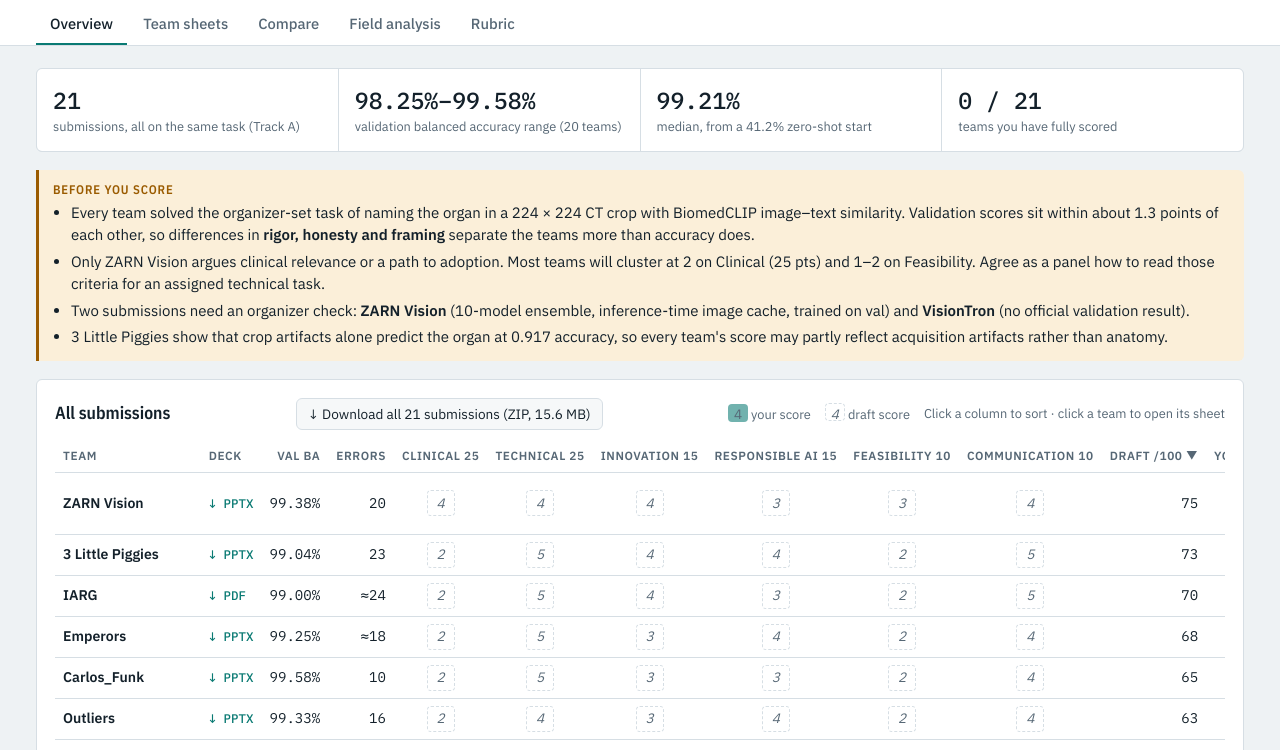
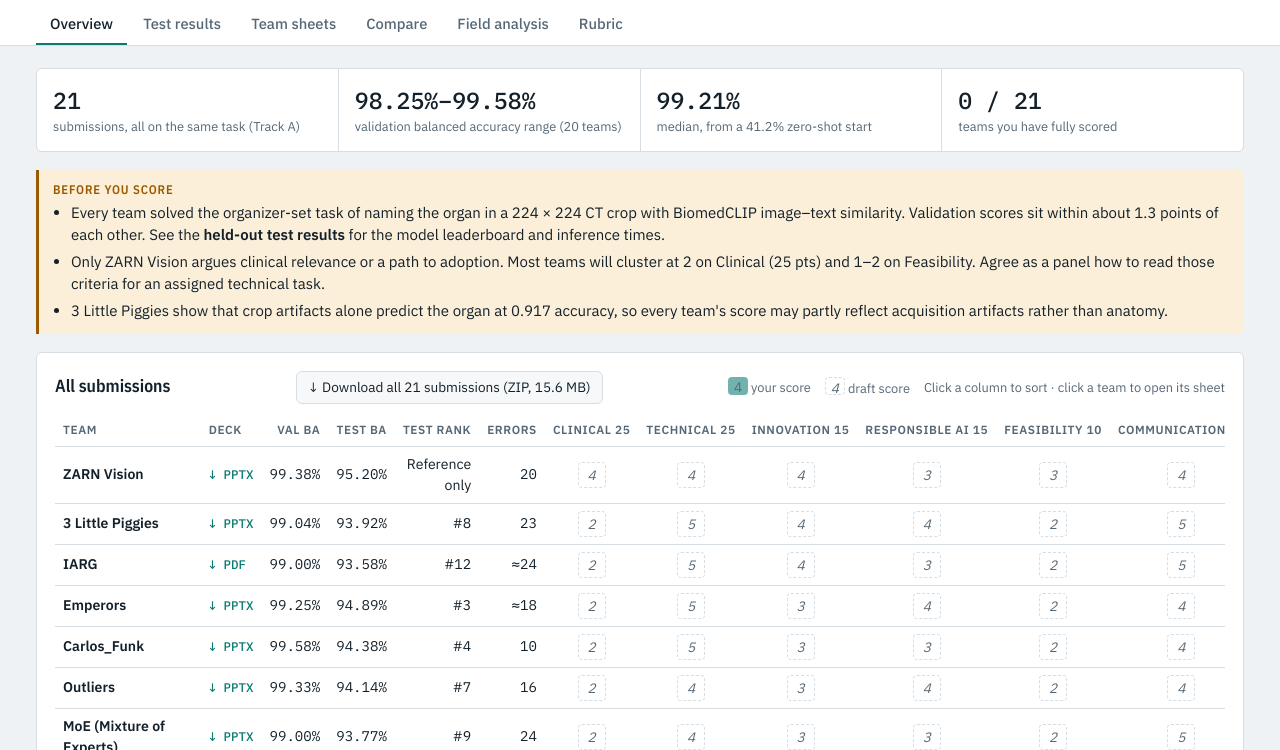
Before and after one commit to snsie/HackRanks, a plain HTML site: page index.html in a window 1280 px wide. Shown: the part 50-800 px from the top of the page. Drawn offline with nearby package versions, Linux system fonts and the light colour scheme.

Commit message:
Add held-out test results to the judging desk

```diff
--- a/index.html
+++ b/index.html
@@ -114,8 +114,8 @@ main { padding-block: 22px 60px; }
 table { border-collapse: collapse; width: 100%; font-size: .88rem; }
 th, td { padding: 7px 8px; text-align: left; border-bottom: 1px solid var(--line); vertical-align: middle; }
 thead th { font-size: .74rem; text-transform: uppercase; letter-spacing: .05em; color: var(--muted); font-weight: 600; white-space: nowrap; background: var(--surface); position: sticky; top: 0; }
-th.sortable { cursor: pointer; }
-th.sortable:hover { color: var(--ink); }
+th.sortable button { border: 0; padding: 0; background: transparent; font: inherit; color: inherit; letter-spacing: inherit; text-transform: inherit; cursor: pointer; }
+th.sortable button:hover { color: var(--ink); }
 th .arrow { font-size: .7rem; }
 td.r, th.r { text-align: right; }
 td.c, th.c { text-align: center; }
@@ -236,6 +236,7 @@ details.desc ul { margin: 6px 0 0; padding-left: 18px; font-size: .84rem; color:
     </div>
     <nav class="tabs" aria-label="Views">
       <a href="#overview" data-view="overview">Overview</a>
+      <a href="#test-results" data-view="test-results">Test results</a>
       <a href="#teams" data-view="teams">Team sheets</a>
       <a href="#compare" data-view="compare">Compare</a>
       <a href="#field" data-view="field">Field analysis</a>
@@ -246,6 +247,7 @@ details.desc ul { margin: 6px 0 0; padding-left: 18px; font-size: .84rem; color:
 
 <main class="wrap">
   <section class="view" id="view-overview"></section>
+  <section class="view" id="view-test-results" hidden></section>
   <section class="view" id="view-teams" hidden></section>
   <section class="view" id="view-compare" hidden></section>
   <section class="view" id="view-field" hidden></section>
@@ -305,8 +307,8 @@ const TEAMS = [
   results: ["5-fold CV mean 97.71% (single model) → 99.15% (final)", "Official split 99.38%, macro AUC 99.99%", "Errors per fold 55 → 20; pancreas ↔ kidney is 47 of 102 remaining errors", "Ablation table of 10 ideas with kept / dropped verdicts"],
   strengths: ["Exposes seed variance others ignored (the 'seed lottery') and evaluates on 25 runs", "Only team to name clinical users and uses: organ tagging, segmentation QC, routing to organ-specific models, report pre-fill", "Names concrete steps toward clinical use: 3-D localization, multi-site validation, calibrated deferral to a radiologist"],
   gaps: ["The inference system is a 10-model output ensemble plus a training-image lookup, which may conflict with the one-model rule", "Final members retrained on all 16,800 crops, which includes the 2,400 validation images", "Clinical slide was added at a mentor's request; it lists uses but cites no evidence or workflow data"],
-  flags: [{ lvl: "danger", t: "Rule check needed. Other teams describe the rules as one model, one forward pass, train folder only (Carlos_Funk: averaging model outputs is 'not allowed'). ZARN averages the cosines of 10 members, adds a training-image cache at inference, and retrains on train + val. Confirm with the organizers before ranking." }, { lvl: "info", t: "Team lists a faculty member (Dr. Naveen Baskaran). Check for conflicts of interest on the panel." }],
-  questions: ["How does a 10-member ensemble with an image cache satisfy the single-model, cosine-only rule?", "If members were retrained on all 16,800 crops, which number is a clean held-out estimate?", "What would calibrated deferral look like in a radiology worklist?"],
+  flags: [{ lvl: "info", t: "Team lists a faculty member (Dr. Naveen Baskaran). Check for conflicts of interest on the panel." }],
+  questions: ["How would a single model perform without the ensemble and image cache?", "If members were retrained on all 16,800 crops, which number is a clean held-out estimate?", "What would calibrated deferral look like in a radiology worklist?"],
   sugg: { c1: [4, "Only team with a clinical-relevance slide: names users, use cases and future validation, though without evidence."], c2: [4, "Most rigorous variance analysis in the field (5 folds × 5 seeds); held at 4 because of open rule-compliance questions and training on val."], c3: [4, "Mixed-resolution ensemble plus a label-free image cache is a creative combination; the parts are known methods."], c4: [3, "Mentions deferral to a radiologist and multi-site validation; no bias, privacy or safety analysis."], c5: [3, "Next steps are named (3-D localization, multi-site data, calibrated deferral) but without partners, resources or a timeline."], c6: [4, "Clear numbered storyline and an honest 'will it hold' slide; some dense slides."] } },
 
 { id: "3-little-piggies", name: "3 Little Piggies", file: "summary_3_Little_Piggies.pptx", slides: 10,
@@ -605,9 +607,34 @@ const TEAMS = [
   results: ["CV folds 96.77–98.06%, mean 97.39%", "Official validation: not reported"],
   strengths: ["Original layer-aware adapter design", "Selects on worst-template accuracy, a sensible robustness criterion", "Explicitly refuses to present unverified metrics"],
   gaps: ["No official validation score, so results can't be compared with other teams", "Placeholders and to-dos left in the deck", "No team members listed"],
-  flags: [{ lvl: "danger", t: "Incomplete submission: no official validation result, and run scripts may not exist. Confirm with the organizers whether a scored checkpoint was submitted." }, { lvl: "warn", t: "Team members are not listed anywhere in the deck." }],
-  questions: ["Was a checkpoint submitted for the hidden test, and does it run with evaluate.py?"],
+  flags: [{ lvl: "warn", t: "Team members are not listed anywhere in the deck." }],
+  questions: ["What was missing from the version submitted at the deadline?"],
   sugg: { c1: [2, "No clinical framing."], c2: [2, "Partially working: CV results only, official evaluation pending."], c3: [3, "Layer-aware LoRA with spatial adapters is a creative design."], c4: [2, "Transparent about unverified metrics; nothing else."], c5: [1, "No path to use; reproducibility steps incomplete."], c6: [1, "Unfinished deck with placeholders and slides out of order."] } }
+];
+
+/* Organizer-provided held-out test results from Final_rank.csv, in published rank order. */
+const TEST_RESULTS = [
+  { id: "kong-skull-island", rank: 1, ba: 0.9566, auc: 0.9982, f1: 0.9544, seconds: 37.3 },
+  { id: "git-happens", rank: 2, ba: 0.951, auc: 0.9903, f1: 0.9502, seconds: 76 },
+  { id: "emperors", rank: 3, ba: 0.9489, auc: 0.9955, f1: 0.9479, seconds: 47.2 },
+  { id: "carlos-funk", rank: 4, ba: 0.9438, auc: 0.9973, f1: 0.9408, seconds: 47.1 },
+  { id: "cmil-rockstars", rank: 5, ba: 0.9425, auc: 0.9967, f1: 0.9396, seconds: 179.3 },
+  { id: "hackit", rank: 6, ba: 0.9422, auc: 0.9954, f1: 0.9383, seconds: 37.8 },
+  { id: "outliers", rank: 7, ba: 0.9414, auc: 0.9971, f1: 0.9369, seconds: 37.2 },
+  { id: "3-little-piggies", rank: 8, ba: 0.9392, auc: 0.9966, f1: 0.9346, seconds: 214.4 },
+  { id: "moe", rank: 9, ba: 0.9377, auc: 0.9968, f1: 0.9367, seconds: 47.5 },
+  { id: "eyegem", rank: 10, ba: 0.9376, auc: 0.9949, f1: 0.9327, seconds: 99.2 },
+  { id: "falcons", rank: 11, ba: 0.9368, auc: 0.9937, f1: 0.9326, seconds: 39.5 },
+  { id: "iarg", rank: 12, ba: 0.9358, auc: 0.9962, f1: 0.9331, seconds: 47.5 },
+  { id: "tbd-team-a", rank: 13, ba: 0.9316, auc: 0.9953, f1: 0.9246, seconds: 116.2 },
+  { id: "unknown-variables", rank: 14, ba: 0.9315, auc: 0.9947, f1: 0.9296, seconds: 37.4 },
+  { id: "setu", rank: 15, ba: 0.9315, auc: 0.9939, f1: 0.9289, seconds: 37 },
+  { id: "tbd-team-c", rank: 16, ba: 0.9305, auc: 0.996, f1: 0.9267, seconds: 37.9 },
+  { id: "two-brain-cells", rank: 17, ba: 0.9183, auc: 0.9912, f1: 0.9131, seconds: 36.8 },
+  { id: "tbd-team-g", rank: 18, ba: 0.9133, auc: 0.993, f1: 0.9136, seconds: 36 },
+  { id: "ufigemt", rank: 19, ba: 0.8999, auc: 0.9912, f1: 0.8957, seconds: 38.1 },
+  { id: "zarn-vision", rank: null, ba: 0.952, auc: 0.9979, f1: 0.9501, seconds: 575.8, note: "The submission used a 10-model ensemble at inference. The final model.py was required to use a single fine-tuned BiomedCLIP model." },
+  { id: "visiontron", rank: null, ba: 0.923, auc: 0.9947, f1: 0.9278, seconds: 52.3, note: "The 2:00 PM submission did not meet the requirements. These metrics come from the version submitted at 2:20 PM." },
 ];
 
 /* ---------------- Helpers ---------------- */
@@ -615,6 +642,14 @@ const $ = (s, el = document) => el.querySelector(s);
 const esc = s => String(s == null ? "" : s).replace(/[&<>"']/g, c => ({ "&": "&amp;", "<": "&lt;", ">": "&gt;", '"': "&quot;", "'": "&#39;" }[c]));
 const pct = (v, d = 2) => v == null ? "—" : (v * 100).toFixed(d) + "%";
 const byId = Object.fromEntries(TEAMS.map(t => [t.id, t]));
+const testById = Object.fromEntries(TEST_RESULTS.map(r => [r.id, r]));
+const testRank = r => r.rank == null ? "Reference only" : "#" + r.rank;
+const testMetrics = [
+  ["Balanced accuracy", r => pct(r.ba)],
+  ["Macro AUC", r => r.auc.toFixed(4)],
+  ["Macro F1", r => r.f1.toFixed(4)],
+  ["Total inference time (s)", r => r.seconds.toFixed(1)]
+];
 
 /* Submission downloads: decks live in submissions/ next to this page. */
 const FILE_BYTES = {
@@ -727,7 +762,6 @@ function scoreCell(id, k, t) {
 }
 function flagPills(t) {
   const out = [];
-  t.flags.forEach(f => { if (f.lvl === "danger") out.push(`<span class="pill danger">${t.id === "visiontron" ? "Incomplete" : "Rule check"}</span>`); });
   if (t.flags.some(f => /not listed/.test(f.t))) out.push(`<span class="pill warn">No roster</span>`);
   if (t.flags.some(f => /faculty/.test(f.t))) out.push(`<span class="pill warn">Faculty member</span>`);
   if (S.sheet.teams[t.id]?.coi) out.push(`<span class="pill danger">Recused</span>`);
@@ -737,6 +771,7 @@ function sortVal(t, key) {
   switch (key) {
     case "name": return t.name.toLowerCase();
     case "ba": return t.ba ?? -1;
+    case "testRank": return testById[t.id].rank;
     case "err": return t.err ?? 9999;
     case "sugg": return suggTotal(t);
     case "mine": return myTotal(t.id) ?? -1;
@@ -751,11 +786,15 @@ function renderOverview() {
   const scored = TEAMS.filter(t => myCount(t.id) === 6).length;
   const rows = [...TEAMS].sort((a, b) => {
     const va = sortVal(a, S.sort.key), vb = sortVal(b, S.sort.key);
+    if (S.sort.key === "testRank") {
+      if (va == null) return vb == null ? 0 : 1;
+      if (vb == null) return -1;
+    }
     if (va < vb) return -1 * S.sort.dir; if (va > vb) return 1 * S.sort.dir; return 0;
   });
   const head = (key, label, cls = "") => {
     const on = S.sort.key === key;
-    return `<th class="sortable ${cls}" data-sort="${key}" aria-sort="${on ? (S.sort.dir > 0 ? "ascending" : "descending") : "none"}">${label} <span class="arrow">${on ? (S.sort.dir > 0 ? "▲" : "▼") : ""}</span></th>`;
+    return `<th class="sortable ${cls}" scope="col" aria-sort="${on ? (S.sort.dir > 0 ? "ascending" : "descending") : "none"}"><button type="button" data-sort="${key}">${label} <span class="arrow" aria-hidden="true">${on ? (S.sort.dir > 0 ? "▲" : "▼") : ""}</span></button></th>`;
   };
   el.innerHTML = `
     <div class="strip">
@@ -767,9 +806,8 @@ function renderOverview() {
     <div class="callout">
       <h4 style="color:var(--warn)">Before you score</h4>
       <ul>
-        <li>Every team solved the organizer-set task of naming the organ in a 224 × 224 CT crop with BiomedCLIP image–text similarity. Validation scores sit within about 1.3 points of each other, so differences in <b>rigor, honesty and framing</b> separate the teams more than accuracy does.</li>
+        <li>Every team solved the organizer-set task of naming the organ in a 224 × 224 CT crop with BiomedCLIP image–text similarity. Validation scores sit within about 1.3 points of each other. See the <a class="team-link" href="#test-results">held-out test results</a> for the model leaderboard and inference times.</li>
         <li>Only ZARN Vision argues clinical relevance or a path to adoption. Most teams will cluster at 2 on Clinical (25 pts) and 1–2 on Feasibility. Agree as a panel how to read those criteria for an assigned technical task.</li>
-        <li>Two submissions need an organizer check: <a class="team-link" href="#team-zarn-vision">ZARN Vision</a> (10-model ensemble, inference-time image cache, trained on val) and <a class="team-link" href="#team-visiontron">VisionTron</a> (no official validation result).</li>
         <li>3 Little Piggies show that crop artifacts alone predict the organ at 0.917 accuracy, so every team's score may partly reflect acquisition artifacts rather than anatomy.</li>
       </ul>
     </div>
@@ -785,6 +823,8 @@ function renderOverview() {
             ${head("name", "Team")}
             <th>Deck</th>
             ${head("ba", "Val BA", "r")}
+            <th class="r" scope="col">Test BA</th>
+            ${head("testRank", "Test rank", "r")}
             ${head("err", "Errors", "r")}
             ${CRIT.map(c => head(c.k, `${c.short} <span class="muted">${c.w}</span>`, "c")).join("")}
             ${S.showSugg ? head("sugg", "Draft /100", "r") : ""}
@@ -795,10 +835,13 @@ function renderOverview() {
           <tbody>
             ${rows.map(t => {
               const st = suggTotal(t), mt = myTotal(t.id);
+              const test = testById[t.id];
               return `<tr>
                 <td><a class="team-link" href="#team-${t.id}">${esc(t.name)}</a></td>
                 <td>${deckLink(t)}</td>
                 <td class="r num">${t.ba != null ? pct(t.ba) : `<span class="muted" title="${esc(t.cvNote || "")}">CV only</span>`}</td>
+                <td class="r num">${pct(test.ba)}</td>
+                <td class="r">${testRank(test)}</td>
                 <td class="r num">${t.err != null ? (t.errApprox ? "≈" : "") + t.err : "—"}</td>
                 ${CRIT.map(c => `<td class="c">${scoreCell(t.id, c.k, t)}</td>`).join("")}
                 ${S.showSugg ? `<td class="r num">${fmt1(st)}</td>` : ""}
@@ -810,13 +853,44 @@ function renderOverview() {
           </tbody>
         </table>
       </div>
-      <p class="muted" style="font-size:.8rem;margin-top:10px">Val BA is the balanced accuracy each team reports on the 2,400-image validation set from the organizers' evaluate.py. ≈ marks error counts derived from balanced accuracy where the deck gives none. Hidden-test scores are not in the submissions.</p>
+      <p class="muted" style="font-size:.8rem;margin-top:10px">Val BA is the balanced accuracy each team reports on the 2,400-image validation set from the organizers' evaluate.py. ≈ marks error counts derived from balanced accuracy where the deck gives none. Test BA and rank come from the organizers’ held-out evaluation. Rubric totals are calculated from the six scoring criteria.</p>
     </div>`;
-  el.querySelectorAll("th.sortable").forEach(th => th.addEventListener("click", () => {
-    const k = th.dataset.sort;
-    if (S.sort.key === k) S.sort.dir *= -1; else { S.sort.key = k; S.sort.dir = (k === "name" || k === "err") ? 1 : -1; }
+  el.querySelectorAll("button[data-sort]").forEach(button => button.addEventListener("click", () => {
+    const k = button.dataset.sort;
+    if (S.sort.key === k) S.sort.dir *= -1; else { S.sort.key = k; S.sort.dir = ["name", "err", "testRank"].includes(k) ? 1 : -1; }
     renderOverview();
+    el.querySelector(`button[data-sort="${k}"]`).focus();
   }));
+}
+
+/* ---------------- Rendering: test results ---------------- */
+function renderTestResults() {
+  const resultRow = r => `<tr>
+    <td>${testRank(r)}</td>
+    <th scope="row"><a class="team-link" href="#team-${r.id}">${esc(byId[r.id].name)}</a></th>
+    ${testMetrics.map(([, format]) => `<td class="r num">${format(r)}</td>`).join("")}
+  </tr>`;
+  const ranked = TEST_RESULTS.filter(r => r.rank != null);
+  const reference = TEST_RESULTS.filter(r => r.rank == null);
+  const table = results => `<div class="scroll" style="margin-top:10px">
+    <table>
+      <thead><tr><th scope="col">Rank</th><th scope="col">Team</th>
+        ${testMetrics.map(([label]) => `<th scope="col" class="r">${label}</th>`).join("")}
+      </tr></thead>
+      <tbody>${results.map(resultRow).join("")}</tbody>
+    </table>
+  </div>`;
+  $("#view-test-results").innerHTML = `
+    <section class="panel" aria-labelledby="test-ranking">
+      <h2 id="test-ranking">Held-out test leaderboard</h2>
+      <p class="lede" style="margin-top:6px">The organizers ranked ${ranked.length} submissions using balanced accuracy as the primary metric. These ranks reflect model performance on the held-out test set.</p>
+      ${table(ranked)}
+    </section>
+    <section class="panel" aria-labelledby="test-reference">
+      <h3 id="test-reference">Reference-only results</h3>
+      ${table(reference)}
+      <ul class="tight">${reference.map(r => `<li><b>${esc(byId[r.id].name)}</b> · ${esc(r.note)}</li>`).join("")}</ul>
+    </section>`;
 }
 
 /* ---------------- Rendering: team sheet ---------------- */
@@ -824,6 +898,7 @@ function renderTeams() {
   const el = $("#view-teams");
   const t = byId[S.current];
   const idx = TEAMS.indexOf(t);
+  const test = testById[t.id];
   const sh = sheetOf(t.id);
   const mt = myTotal(t.id);
   const partial = CRIT.reduce((a, c) => a + pts(sh.s[c.k], c.w), 0);
@@ -843,12 +918,20 @@ function renderTeams() {
           <p class="file">${deckLink(t, `↓ Download submission (${deckKind(t)}, ${humanSize(FILE_BYTES[t.file] || 0)})`)} · ${esc(t.file)} · ${t.slides} slides</p>
           <div class="tiles" style="margin-top:8px">
             <div class="tile"><div class="v">${t.ba != null ? pct(t.ba) : "—"}</div><div class="k">Val balanced accuracy</div></div>
-            <div class="tile"><div class="v">${t.auc != null ? t.auc.toFixed(4) : "—"}</div><div class="k">Macro AUC</div></div>
+            <div class="tile"><div class="v">${t.auc != null ? t.auc.toFixed(4) : "—"}</div><div class="k">Val macro AUC</div></div>
             <div class="tile"><div class="v">${t.err != null ? (t.errApprox ? "≈" : "") + t.err : "—"}</div><div class="k">Val errors of 2,400</div></div>
             ${t.views ? `<div class="tile"><div class="v" style="font-size:.95rem">${t.views.map(v => (v * 100).toFixed(1)).join(" / ")}</div><div class="k">Axial / coronal / sagittal %</div></div>` : ""}
           </div>
           <p class="muted" style="font-size:.8rem">${esc(t.baNote || "")}${t.cvNote ? " · " + esc(t.cvNote) : ""}${t.errNote ? " · errors: " + esc(t.errNote) : ""}</p>
         </div>
+        <section class="panel" aria-labelledby="team-test-results">
+          <h3 id="team-test-results">Held-out test results</h3>
+          <p style="margin-top:6px"><a class="team-link" href="#test-results">Test rank</a> · ${testRank(test)}</p>
+          <div class="tiles" style="margin-top:8px">
+            ${testMetrics.map(([label, format]) => `<div class="tile"><div class="v">${format(test)}</div><div class="k">${label}</div></div>`).join("")}
+          </div>
+          ${test.note ? `<p class="muted" style="margin-top:6px">${esc(test.note)}</p>` : ""}
+        </section>
         ${t.flags.length ? `<div class="stack">${t.flags.map(f => `<div class="flag ${f.lvl}"><b>${f.lvl === "danger" ? "Check" : f.lvl === "warn" ? "Note" : "Context"}</b><span>${esc(f.t)}</span></div>`).join("")}</div>` : ""}
         <div class="panel">
           <h4>Overview</h4>
@@ -938,7 +1021,10 @@ function renderCompare() {
     ${sel.length ? `<div class="panel"><div class="scroll"><table class="cmp">
       <thead><tr><th scope="col"></th>${sel.map(t => `<th scope="col"><a class="team-link" href="#team-${t.id}">${esc(t.name)}</a><br>${deckLink(t, `↓ ${deckKind(t)}, ${humanSize(FILE_BYTES[t.file] || 0)}`)}</th>`).join("")}</tr></thead>
       <tbody>
-        ${sec("Results")}
+        ${sec("Held-out test results")}
+        ${row("Test rank", t => testRank(testById[t.id]))}
+        ${testMetrics.map(([label, format]) => row(label, t => `<span class="num">${format(testById[t.id])}</span>`)).join("")}
+        ${sec("Validation results")}
         ${row("Val balanced accuracy", t => `<span class="num ${t.ba === baBest ? "best" : ""}">${t.ba != null ? pct(t.ba) : "—"}</span>`)}
         ${row("Errors of 2,400", t => `<span class="num ${t.err === errBest ? "best" : ""}">${t.err != null ? (t.errApprox ? "≈" : "") + t.err : "—"}</span>`)}
         ${row("Macro AUC", t => `<span class="num">${t.auc != null ? t.auc.toFixed(4) : "—"}</span>`)}
@@ -989,7 +1075,7 @@ function renderField() {
       <h3>Validation accuracy across the field</h3>
       <p class="lede" style="margin-top:6px">Twenty teams report an official validation score; VisionTron reports cross-validation only (97.39%). The spread from first to last is 1.33 points, about 32 images out of 2,400. Several teams note that seed noise alone moves scores by 0.1–0.3 points.</p>
       <div class="chart-box" style="margin-top:12px">${chartSvg()}</div>
-      <p class="muted" style="font-size:.8rem">* ZARN Vision's 99.38% comes from a 10-model ensemble with an image cache, retrained on train + val; their 5-fold mean is 99.15%. Shown in amber because it is not comparable to single-model scores until the organizers confirm the rules.</p>
+      <p class="muted" style="font-size:.8rem">* ZARN Vision's 99.38% comes from a 10-model ensemble with an image cache, retrained on train + val; their 5-fold mean is 99.15%. The ensemble’s test results are shown for reference because the final submission required a single fine-tuned model.</p>
     </div>
     <div class="panel">
       <h3>Technique matrix</h3>
@@ -1096,13 +1182,13 @@ function route() {
   const h = (location.hash || "#overview").slice(1);
   let view = "overview";
   if (h.startsWith("team-") && byId[h.slice(5)]) { view = "teams"; S.current = h.slice(5); saveUi(); }
-  else if (["overview", "teams", "compare", "field", "rubric"].includes(h)) view = h;
+  else if (["overview", "test-results", "teams", "compare", "field", "rubric"].includes(h)) view = h;
   S.view = view;
   document.querySelectorAll(".view").forEach(v => v.hidden = v.id !== "view-" + view);
   document.querySelectorAll("nav.tabs a").forEach(a => a.setAttribute("aria-current", a.dataset.view === view ? "page" : "false"));
   renderView(view);
 }
-function renderView(v) { ({ overview: renderOverview, teams: renderTeams, compare: renderCompare, field: renderField, rubric: renderRubric })[v](); }
+function renderView(v) { ({ overview: renderOverview, "test-results": renderTestResults, teams: renderTeams, compare: renderCompare, field: renderField, rubric: renderRubric })[v](); }
 function renderAll() { renderView(S.view); }
 
 $("#judge-name").value = S.sheet.judge || "";
```
